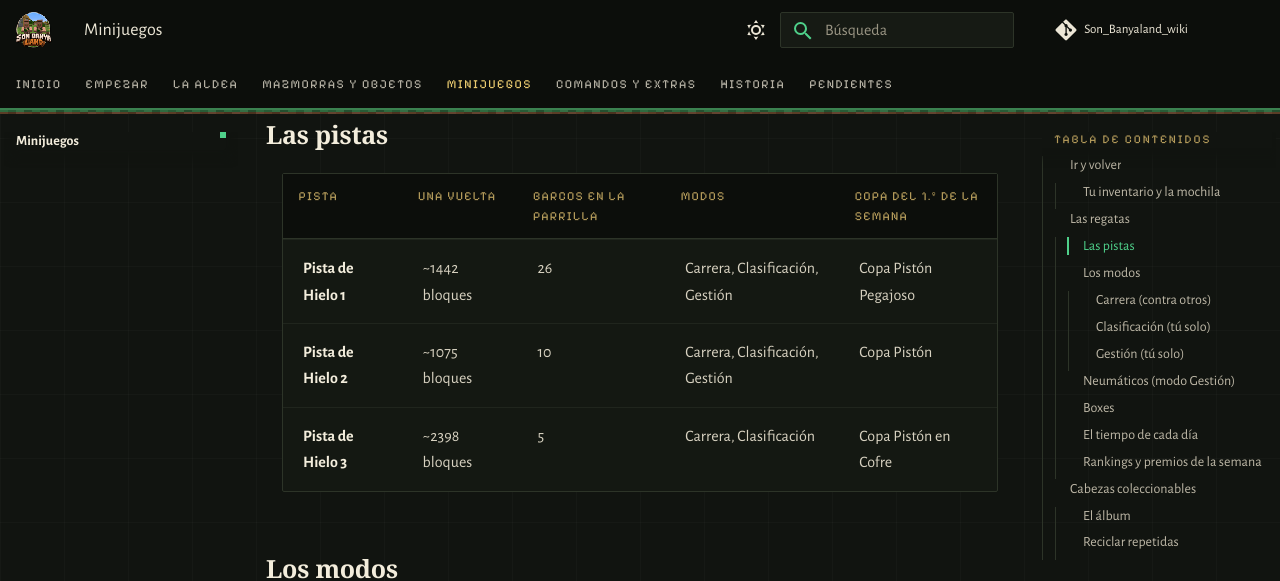
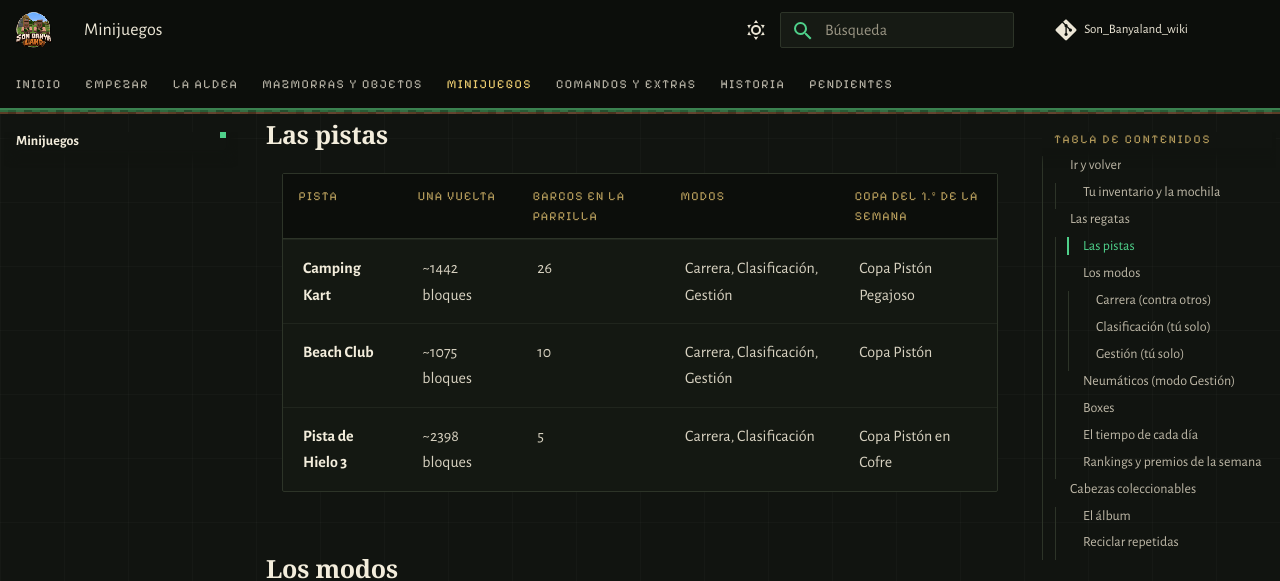
Before and after one commit to PigPilgrim/Son_Banyaland_wiki, an MkDocs documentation site: the page built from docs/minijuegos.md, in a window 1280 px wide and 900 px high, scrolled down 1038 px. Shown: the top 581 px of the window. Built offline with MkDocs 1.6.1 and Material for MkDocs 9.7.7, drawn with Linux system fonts in a browser that asks for light colours; some web fonts are replaced; comment, search, counter and statistics services are not loaded.

Commit message:
Pistas: ice1 se llama Camping Kart e ice2 Beach Club
Co-Authored-By: Claude Opus 5.5 <noreply@anthropic.com>

```diff
--- a/docs/_generado/pistas.md
+++ b/docs/_generado/pistas.md
@@ -1,5 +1,5 @@
 | Pista | Una vuelta | Barcos en la parrilla | Modos | Copa del 1.º de la semana |
 |---|---|---|---|---|
-| **Pista de Hielo 1** | ~1442 bloques | 26 | Carrera, Clasificación, Gestión | Copa Pistón Pegajoso |
-| **Pista de Hielo 2** | ~1075 bloques | 10 | Carrera, Clasificación, Gestión | Copa Pistón |
+| **Camping Kart** | ~1442 bloques | 26 | Carrera, Clasificación, Gestión | Copa Pistón Pegajoso |
+| **Beach Club** | ~1075 bloques | 10 | Carrera, Clasificación, Gestión | Copa Pistón |
 | **Pista de Hielo 3** | ~2398 bloques | 5 | Carrera, Clasificación | Copa Pistón en Cofre |
```
